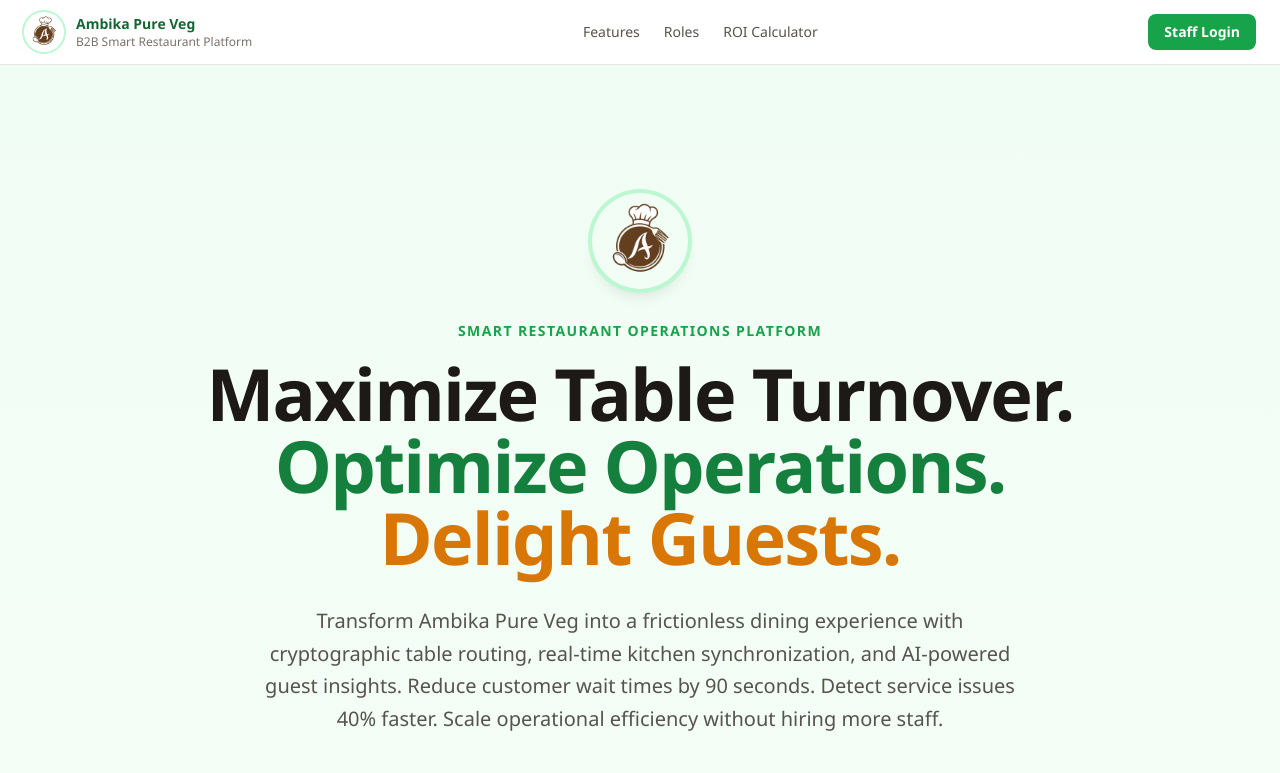
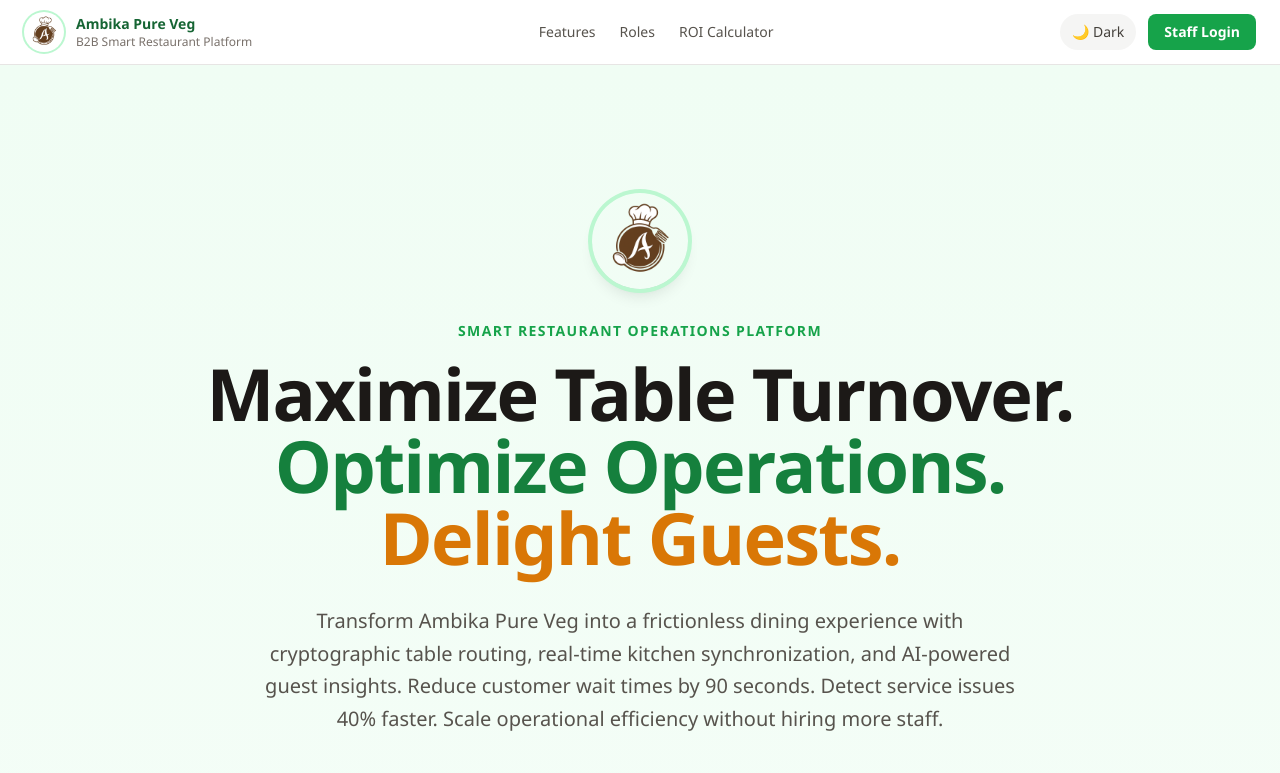
Before and after one commit to Shrey1006/TabMenu.AI, a React (Vite) app in the folder frontend/: page / in a window 1280 px wide. Shown: the top 773 px of the page. Built offline with nearby package versions, Linux system fonts and the light colour scheme; no server answers.

Commit message:
Add theme toggle button globally to all headers/pages

```diff
--- a/frontend/src/components/Navbar.jsx
+++ b/frontend/src/components/Navbar.jsx
@@ -1,6 +1,9 @@
 import { Link } from "react-router-dom";
+import { useTheme } from "../context/ThemeContext";
 
 export default function Navbar() {
+  const { isDark, toggleTheme } = useTheme();
+
   return (
     <header className="sticky top-0 z-50 border-b border-stone-200 bg-white/90 backdrop-blur-md">
       <div className="mx-auto flex max-w-7xl items-center justify-between px-4 py-3 sm:px-6">
@@ -28,7 +31,13 @@
             ROI Calculator
           </Link>
         </nav>
-        <div className="flex items-center gap-2">
+        <div className="flex items-center gap-3">
+          <button
+            onClick={toggleTheme}
+            className={`rounded-full px-3 py-2 text-sm font-medium ${isDark ? "bg-stone-800 text-stone-100" : "bg-stone-100 text-stone-700"}`}
+          >
+            {isDark ? "☀️ Light" : "🌙 Dark"}
+          </button>
           <Link
             to="/login"
             className="rounded-lg bg-brand-600 px-4 py-2 text-sm font-semibold text-white hover:bg-brand-700"
--- a/frontend/src/pages/Admin.jsx
+++ b/frontend/src/pages/Admin.jsx
@@ -4,10 +4,12 @@
 import api from "../lib/api.js";
 import { useAuth } from "../context/AuthContext";
 import { SocketProvider, useSocket } from "../context/SocketContext";
+import { useTheme } from "../context/ThemeContext";
 
 function AdminBoard() {
   const socket = useSocket();
   const { logout } = useAuth();
+  const { isDark, toggleTheme } = useTheme();
   const [data, setData] = useState(null);
   const [menu, setMenu] = useState([]);
   const [alerts, setAlerts] = useState([]);
@@ -158,12 +160,20 @@
               </p>
             </div>
           </div>
+          <div className="flex items-center gap-3">
+            <button
+              onClick={toggleTheme}
+              className={`rounded-full px-3 py-2 text-sm font-medium ${isDark ? "bg-stone-800 text-stone-100" : "bg-stone-100 text-stone-700"}`}
+            >
+              {isDark ? "☀️ Light" : "🌙 Dark"}
+            </button>
             <button
               onClick={logout}
               className="text-sm text-stone-500 hover:text-red-600"
             >
               Logout
             </button>
+          </div>
         </div>
       </header>
 
--- a/frontend/src/pages/Customer.jsx
+++ b/frontend/src/pages/Customer.jsx
@@ -2,9 +2,11 @@
 import { Link } from "react-router-dom";
 import api from "../lib/api.js";
 import { SocketProvider, useSocket } from "../context/SocketContext";
+import { useTheme } from "../context/ThemeContext";
 
 function CustomerApp({ qrToken, tableNumber }) {
   const socket = useSocket();
+  const { isDark, toggleTheme } = useTheme();
   const [menu, setMenu] = useState([]);
   const [cart, setCart] = useState([]);
   const [order, setOrder] = useState(null);
@@ -106,9 +108,17 @@
               <p className="text-sm text-stone-500">Table {tableNumber}</p>
             </div>
           </div>
-          <Link to="/" className="text-sm text-stone-500 hover:text-brand-700">
-            ← Home
-          </Link>
+          <div className="flex items-center gap-3">
+            <button
+              onClick={toggleTheme}
+              className={`rounded-full px-3 py-2 text-sm font-medium ${isDark ? "bg-stone-800 text-stone-100" : "bg-stone-100 text-stone-700"}`}
+            >
+              {isDark ? "☀️ Light" : "🌙 Dark"}
+            </button>
+            <Link to="/" className="text-sm text-stone-500 hover:text-brand-700">
+              ← Home
+            </Link>
+          </div>
         </div>
       </header>
 
@@ -239,6 +249,7 @@
 }
 
 export default function Customer() {
+  const { isDark, toggleTheme } = useTheme();
   const [tableNumber, setTableNumber] = useState(null);
   const [qrToken, setQrToken] = useState(null);
   const [tableInput, setTableInput] = useState("");
@@ -261,7 +272,13 @@
 
   if (!qrToken) {
     return (
-      <div className="flex min-h-screen flex-col items-center justify-center bg-brand-50 px-4">
+      <div className="flex min-h-screen flex-col items-center justify-center bg-brand-50 px-4 relative">
+        <button
+          onClick={toggleTheme}
+          className={`absolute top-4 right-4 rounded-full px-3 py-2 text-sm font-medium ${isDark ? "bg-stone-800 text-stone-100" : "bg-stone-100 text-stone-700"}`}
+        >
+          {isDark ? "☀️ Light" : "🌙 Dark"}
+        </button>
         <img
           src="/logo.png"
           alt="Logo"
--- a/frontend/src/pages/Kitchen.jsx
+++ b/frontend/src/pages/Kitchen.jsx
@@ -3,11 +3,13 @@
 import api from "../lib/api.js";
 import { useAuth } from "../context/AuthContext";
 import { SocketProvider, useSocket } from "../context/SocketContext";
+import { useTheme } from "../context/ThemeContext";
 
 const STATUS_FLOW = ["pending", "in_progress", "ready", "served"];
 
 function KitchenBoard() {
   const socket = useSocket();
+  const { isDark, toggleTheme } = useTheme();
   const [orders, setOrders] = useState([]);
 
   const load = () => api.get("/orders/active").then((r) => setOrders(r.data));
@@ -52,9 +54,17 @@
               </p>
             </div>
           </div>
-          <span className="rounded-full bg-green-500/20 px-3 py-1 text-xs font-bold text-green-400">
-            {orders.length} active
-          </span>
+          <div className="flex items-center gap-3">
+            <button
+              onClick={toggleTheme}
+              className={`rounded-full px-3 py-2 text-sm font-medium ${isDark ? "bg-stone-800 text-stone-100" : "bg-stone-100 text-stone-750"}`}
+            >
+              {isDark ? "☀️ Light" : "🌙 Dark"}
+            </button>
+            <span className="rounded-full bg-green-500/20 px-3 py-1 text-xs font-bold text-green-400">
+              {orders.length} active
+            </span>
+          </div>
         </div>
       </header>
 
--- a/frontend/src/pages/Waiter.jsx
+++ b/frontend/src/pages/Waiter.jsx
@@ -3,9 +3,11 @@
 import api from "../lib/api.js";
 import { useAuth } from "../context/AuthContext";
 import { SocketProvider, useSocket } from "../context/SocketContext";
+import { useTheme } from "../context/ThemeContext";
 
 function WaiterBoard() {
   const socket = useSocket();
+  const { isDark, toggleTheme } = useTheme();
   const [alerts, setAlerts] = useState([]);
   const [orders, setOrders] = useState([]);
 
@@ -45,6 +47,7 @@
   return (
     <div className="min-h-screen bg-blue-50">
       <header className="border-b border-blue-200 bg-white px-6 py-4">
+        <div className="flex items-center justify-between">
           <div className="flex items-center gap-3">
             <span className="text-2xl">💼</span>
             <div>
@@ -53,6 +56,13 @@
                 Real-time table alerts & dispatch
               </p>
             </div>
+          </div>
+          <button
+            onClick={toggleTheme}
+            className={`rounded-full px-3 py-2 text-sm font-medium ${isDark ? "bg-stone-800 text-stone-100" : "bg-stone-100 text-stone-700"}`}
+          >
+            {isDark ? "☀️ Light" : "🌙 Dark"}
+          </button>
         </div>
       </header>
 
```
Lines whose indentation alone changed are shown as unchanged.
